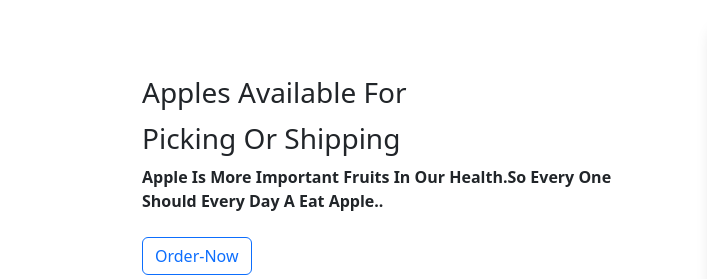
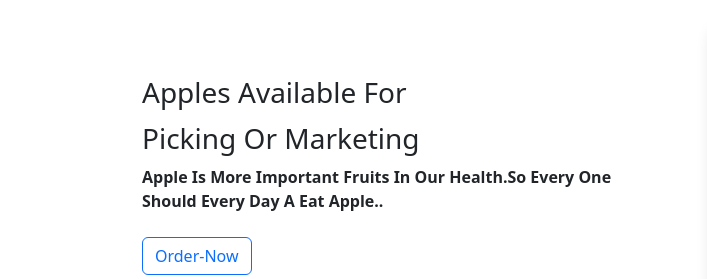
Before and after one commit to Zillur-13/apple-project, a plain HTML site: page index.html in a window 1280 px wide. Shown: the part 118-397 px from the top of the page, 0-707 px from the left. Drawn offline with nearby package versions, Linux system fonts and the light colour scheme.

Commit message:
edit code

```diff
--- a/index.html
+++ b/index.html
@@ -53,7 +53,7 @@
           <div class="row d-flex align-items-center">
             <div class="col-lg-6 col-sm-6 col-xs-12 ">
                 <div class="second-part-content ">
-                     <h3 class="w-75 mb-1">apples available for picking or shipping</h3>
+                     <h3 class="w-75 mb-1">apples available for picking or marketing</h3>
                      <p class="mb-3">Apple is more important fruits in our health.so every one should every day a eat apple..</p>
                      <div class="second-part-button">
                          <a href=""class="btn btn-outline-primary btn-md mt-2 button">Order-Now</a>
```
